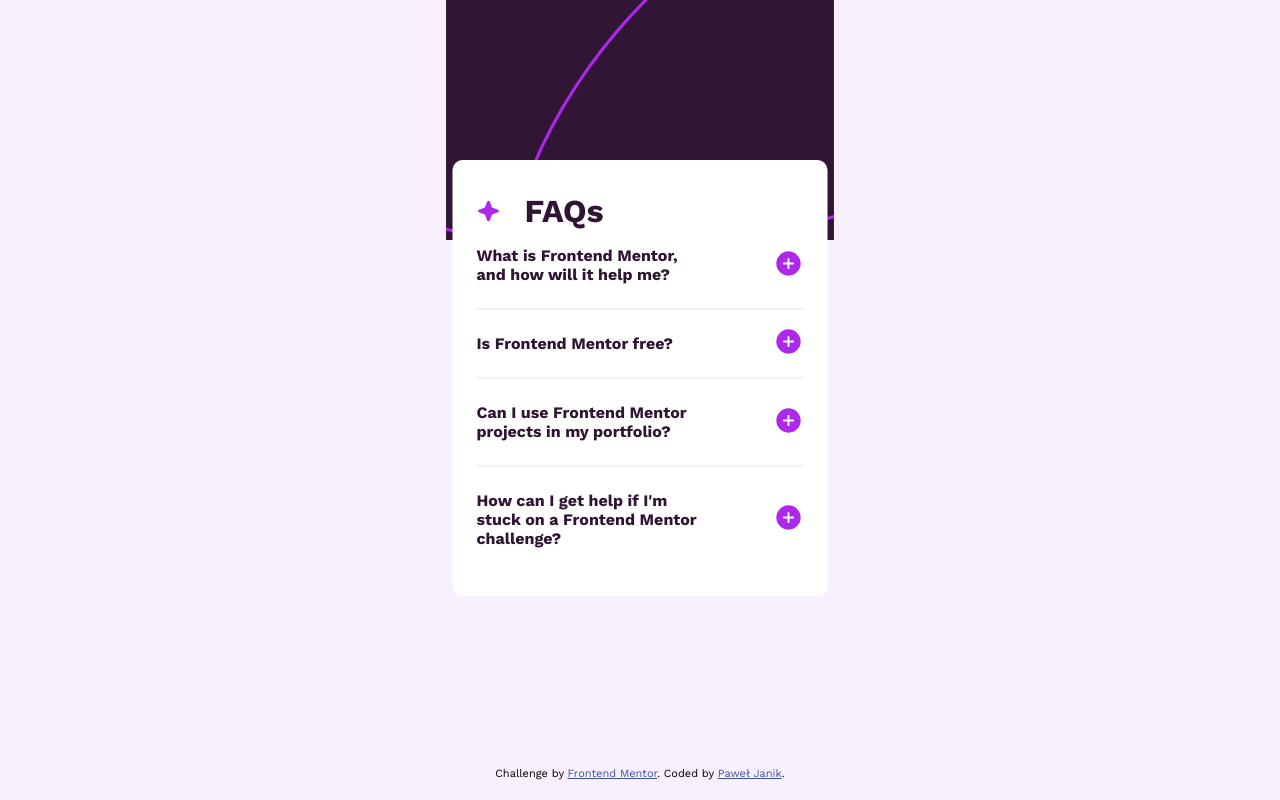
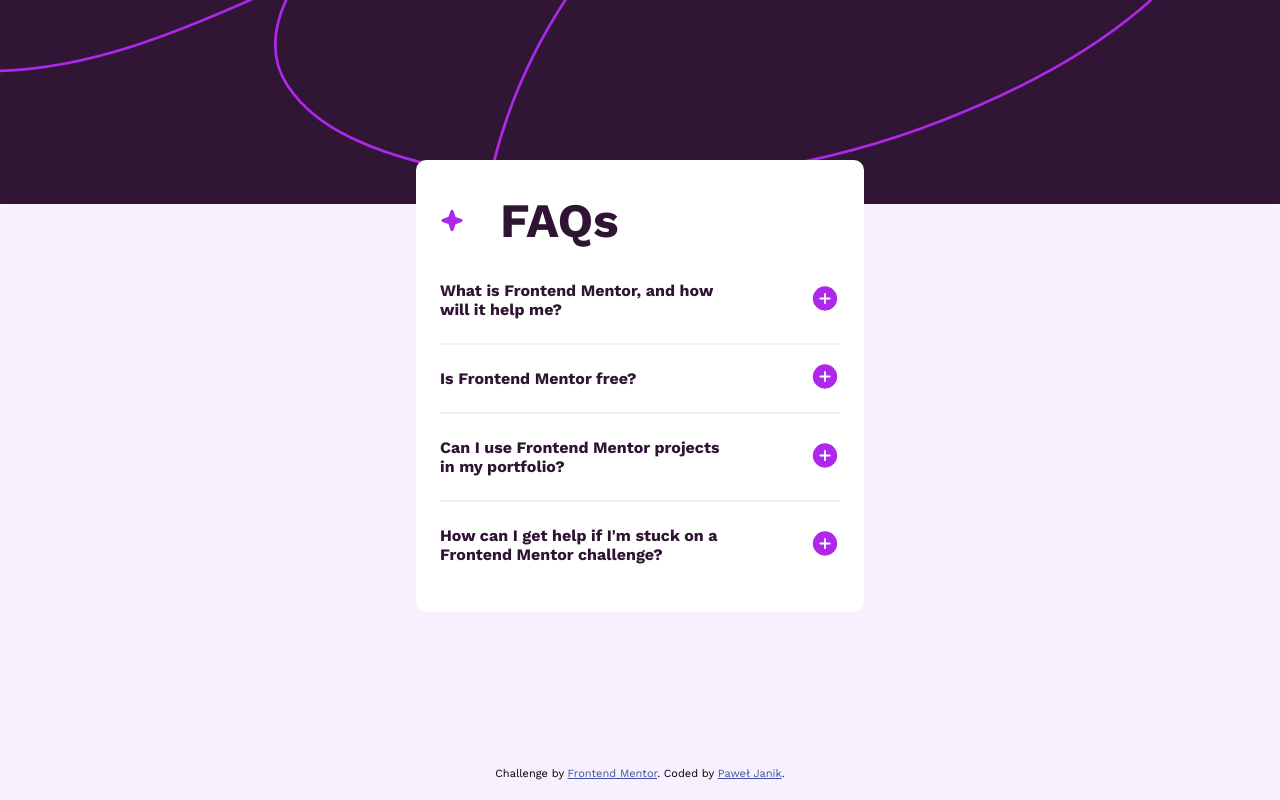
Before and after one commit to H4m4k/faq-accordion-main, a plain HTML site: page index.html in a window 1280 px wide. Drawn offline with nearby package versions, Linux system fonts and the light colour scheme.

Commit message:
desktop done

```diff
--- a/CSS/styles.css
+++ b/CSS/styles.css
@@ -20,7 +20,7 @@
 
 body {
     width: 100%;
-    height: 100vh;
+    height: 100dvh;
     margin: 0;
     background-color: var(--color-light-pink);
     font-family: "Work Sans", sans-serif;
@@ -51,6 +51,7 @@
 .title {
     display: flex;
     align-items: center;
+    margin-bottom: 1em;
 }
 .star-icon {
     width: 1.5em;
@@ -77,6 +78,7 @@
 .marker {
     display: flex;
     align-items: center;
+    cursor: pointer;
 }
 .marker__title {
     width: 70%;
@@ -84,11 +86,15 @@
     margin-right: auto;
     font-size: unset;
 }
+.marker__title:hover {
+    color: #ad28eb;
+}
 
 .marker::after {
     content: url(/assets/images/icon-plus.svg);
     display: inline-block;
     width: auto;
+    cursor: pointer;
 }
 
 details[open] > .marker::after {
@@ -99,6 +105,7 @@
     color: var(--color-grayish-purple);
     line-height: 1.5;
     font-size: smaller;
+    padding-bottom: 1em;
 }
 
 /* Atribution */
@@ -107,9 +114,26 @@
     text-align: center;
     bottom: 3em;
     position: relative;
-    /* z-index: -1; */
+    z-index: -1;
 }
 
 .attribution a {
     color: hsl(228, 45%, 44%);
 }
+
+@media screen and (min-width: 1000px) {
+    .container {
+        max-width: 700px;
+        width: 35%;
+    }
+
+    .background-mobile {
+        max-height: unset;
+        top: -10%;
+        position: relative;
+    }
+
+    .card__title {
+        font-size: 3rem;
+    }
+}
--- a/index.html
+++ b/index.html
@@ -28,6 +28,10 @@
                 class="background-mobile"
                 src="./assets/images/background-pattern-mobile.svg"
                 alt=""
+                srcset="
+                    ./assets/images/background-pattern-mobile.svg   375w,
+                    ./assets/images/background-pattern-desktop.svg 1440w
+                "
             />
             <div class="container card">
                 <header class="title">
```
